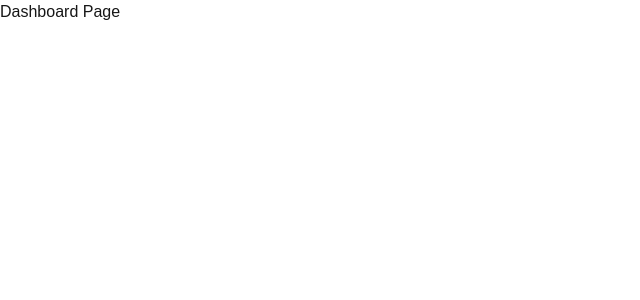
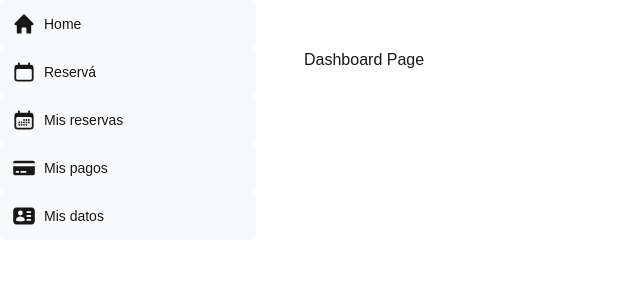
Before and after one commit to techmaxuy/misturnosonline, a Next.js app: page /dashboard in a window 1280 px wide. Shown: the top 300 px of the page, without its empty margins (0-640 px from the left). Built offline with nearby package versions, Linux system fonts and the light colour scheme.

Commit message:
Menu izquierda

```diff
--- /dev/null
+++ b/app/dashboard/layout.tsx
@@ -0,0 +1,12 @@
+import NavLinks from "./nav-links";
+
+export default function Layout({ children }: { children: React.ReactNode }) {
+  return (
+    <div className="flex h-screen flex-col md:flex-row md:overflow-hidden">
+      <div className="w-full flex-none md:w-64">
+        <NavLinks />
+      </div>
+      <div className="flex-grow p-6 md:overflow-y-auto md:p-12">{children}</div>
+    </div>
+  );
+}
--- /dev/null
+++ b/app/dashboard/nav-links.tsx
@@ -0,0 +1,38 @@
+import {
+    CalendarIcon,
+    HomeIcon,
+    CalendarDaysIcon,
+    CreditCardIcon,
+    IdentificationIcon,
+  } from '@heroicons/react/20/solid';
+  import Link from 'next/link';
+
+  const links = [
+    { icon: HomeIcon, name: 'Home', href: '/' },
+    { icon: CalendarIcon, name: 'Reservá', href: '/dashboard/reserva' },
+    { icon: CalendarDaysIcon, name: 'Mis reservas', href: '/dashboard/misreservas' },
+    { icon: CreditCardIcon, name: 'Mis pagos', href: '/dashboard/mispagos' },
+    { icon: IdentificationIcon, name: 'Mis datos', href: '/dashboard/misdatos' },
+  ];
+
+  export default function NavLinks() {
+    return (
+      <>
+
+            {links.map((link) => {
+            const LinkIcon = link.icon;
+            return (
+                <Link
+                key={link.name}
+                href={link.href}
+                className="flex h-[48px] items-center justify-center grow gap-2 rounded-md bg-gray-50 p-3 text-sm font-medium hover:bg-sky-100 hover:text-blue-600 md:flex-none md:justify-start md:p-2 md:px-3"
+                >
+                <LinkIcon className="w-6" />
+                <p className="hidden md:block">{link.name}</p>
+                </Link>
+            );
+            })}
+
+      </>
+    );
+  }
```
Also changed, not shown: package.json (+7 -6 lines), 1 other file (tests, documents, lock files or other folders).
